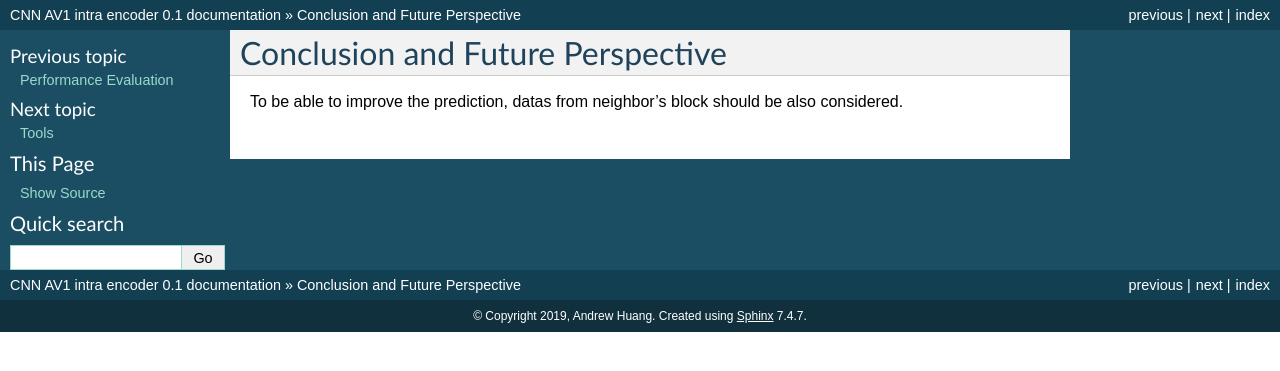
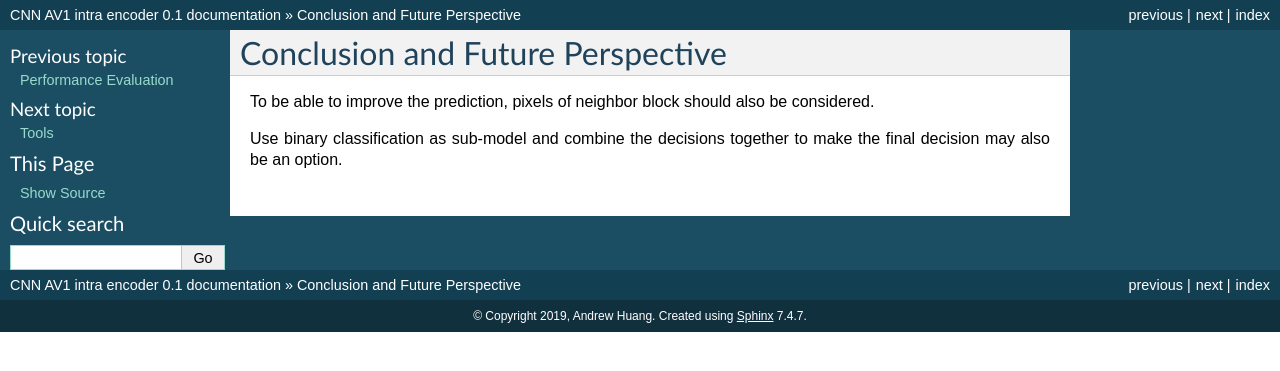
Before and after one commit to epadam/CNN-AV1-intra-encoder, a Sphinx documentation site: the page built from source/conclusion.rst, in a window 1280 px wide. Shown: the top 371 px of the page. Built offline with Sphinx 7.4.7, drawn with Linux system fonts in a browser that asks for light colours.

Commit message:
Update conclusion.rst

```diff
--- a/source/conclusion.rst
+++ b/source/conclusion.rst
@@ -1,4 +1,6 @@
 Conclusion and Future Perspective
 ===================================
 
-To be able to improve the prediction, datas from neighbor's block should be also considered.
+To be able to improve the prediction, pixels of neighbor block should also be considered.
+
+Use binary classification as sub-model and combine the decisions together to make the final decision may also be an option.
```
